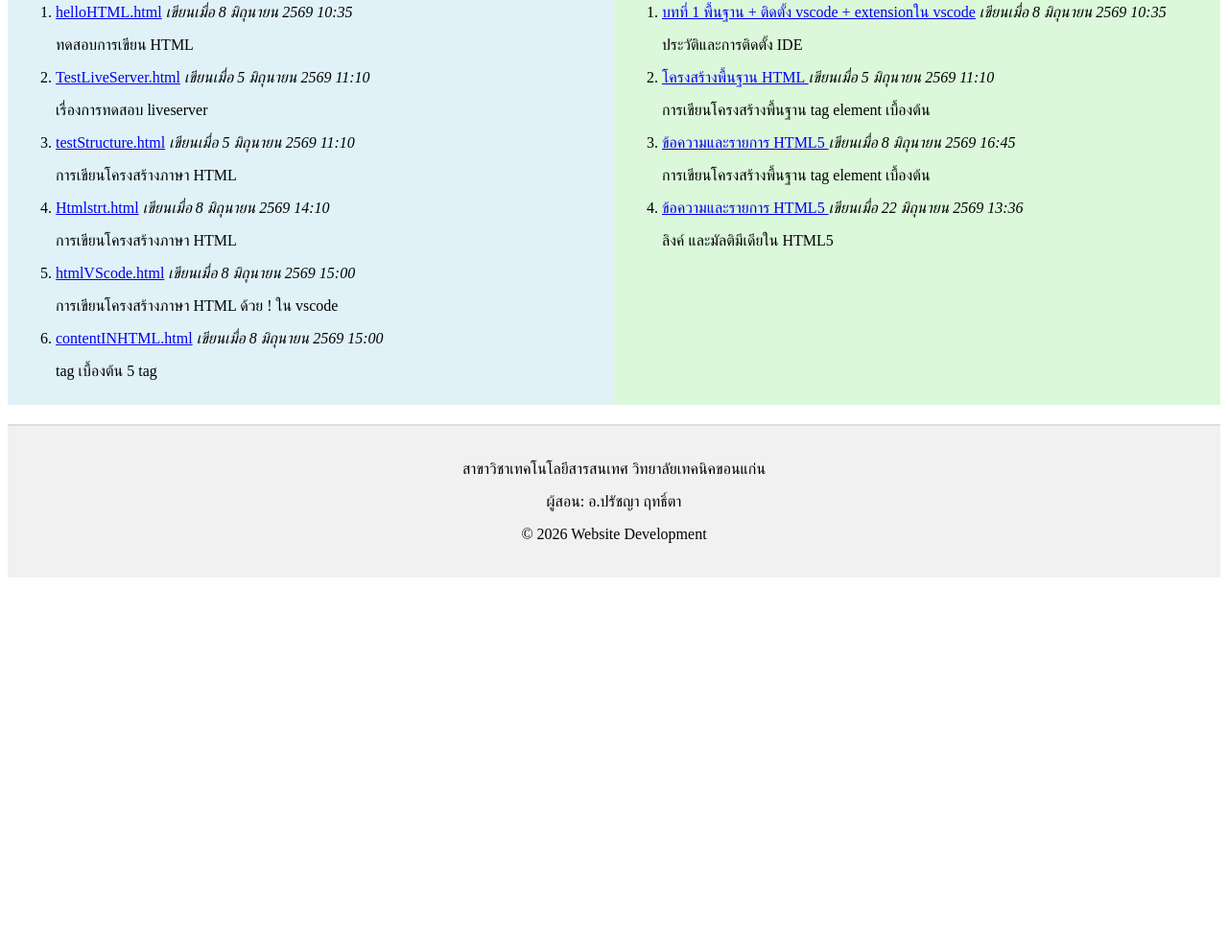
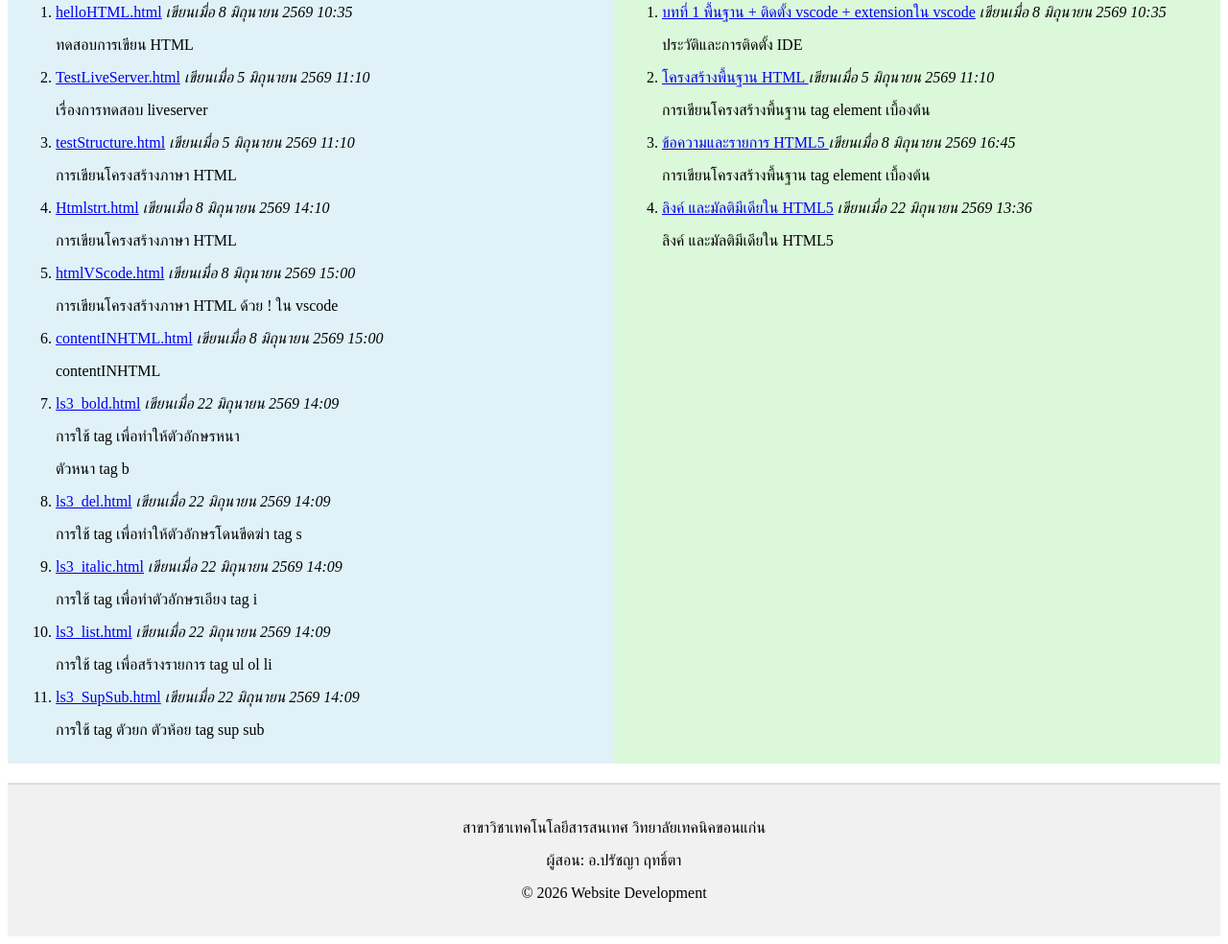
Before and after one commit to pratchayari/htmlCode1-2027, a plain HTML site: page index.html in a window 1280 px wide. Shown: the part 112-1096 px from the top of the page at 96% size. Before the commit the page ends 800 px from the top, so only its background shows below. Drawn offline with Linux system fonts and the light colour scheme; a web font is replaced by a local one.

Commit message:
เพ่ิมรายการในหน้า index.html บทที่3

```diff
--- a/index.html
+++ b/index.html
@@ -52,7 +52,43 @@
                     8 มิถุนายน 2569 15:00</i>
                 </time>
             </li>
-            <p>tag เบื้องต้น 5 tag </p>
+                <p>contentINHTML </p>
+            <li><a href="ls3_bold.html">ls3_bold.html</a>
+                <time datetime="2026-22-05T14:9:21"> <i>เขียนเมื่อ
+                    22 มิถุนายน 2569 14:09</i>
+                </time>
+            </li>
+                <p>การใช้ tag เพื่อทำให้ตัวอักษรหนา </p>
+                <p>ตัวหนา tag b</p>
+
+            <li><a href="ls3_del.html">ls3_del.html</a>
+                <time datetime="2026-22-05T14:9:21"> <i>เขียนเมื่อ
+                    22 มิถุนายน 2569 14:09</i>
+                </time>
+
+            </li>
+                <p>การใช้ tag เพื่อทำให้ตัวอักษรโดนขีดฆ่า tag s</p>
+
+            <li><a href="ls3_del.html">ls3_italic.html</a>
+                <time datetime="2026-22-05T14:9:21"> <i>เขียนเมื่อ
+                    22 มิถุนายน 2569 14:09</i>
+                </time>
+            </li>
+                <p>การใช้ tag เพื่อทำตัวอักษรเอียง tag i</p>
+
+            <li><a href="ls3_list.html">ls3_list.html</a>
+                <time datetime="2026-22-05T14:9:21"> <i>เขียนเมื่อ
+                    22 มิถุนายน 2569 14:09</i>
+                </time>
+            </li>
+                <p>การใช้ tag เพื่อสร้างรายการ tag ul ol li</p>
+
+            <li><a href="ls3_SupSub.html">ls3_SupSub.html</a>
+                <time datetime="2026-22-05T14:9:21"> <i>เขียนเมื่อ
+                    22 มิถุนายน 2569 14:09</i>
+                </time>
+            </li>
+                <p>การใช้ tag ตัวยก ตัวห้อย tag sup sub</p>
         </ol>
     </div>
 
@@ -82,7 +118,7 @@
             </li>
             <p>การเขียนโครงสร้างพื้นฐาน tag element เบื้องต้น</p>
 
-                        <li><a href="https://canva.link/5dksdbpy7xgy53i">ข้อความและรายการ HTML5 </a>
+                        <li><a href="https://canva.link/5dksdbpy7xgy53i">ลิงค์ และมัลติมีเดียใน HTML5</a>
                 <time datetime="2026-22-05T16:45:21"> <i>เขียนเมื่อ
                     22 มิถุนายน 2569 13:36</i>
                 </time>
```
Also changed, not shown: ls4_hyperlink1.html (added, +16 -0 lines).
